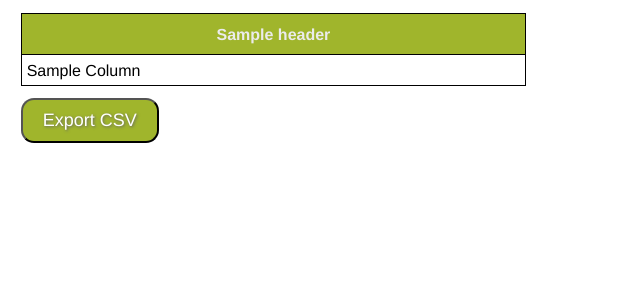
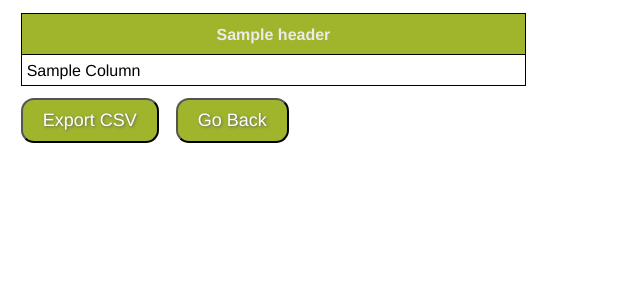
Before and after one commit to dagobailon/progress_crm_reporting, a Django app: template reporting/reporting_queries/templates/results.html in a window 1280 px wide. Shown: the top 300 px of the page, without its empty margins (0-640 px from the left). Run offline with Django 3.2, Linux system fonts and the light colour scheme; the template is opened without the code that fills it: most values are stand-ins (such as "Sample title", 1, 10 or a date in 2020); some libraries are stand-ins or nearby versions.

Commit message:
added go back button

```diff
--- a/reporting/reporting_queries/templates/results.html
+++ b/reporting/reporting_queries/templates/results.html
@@ -25,6 +25,8 @@
         </table>
        <a href='/export/{{report_id}}'>  <button class = "exportbtn"> Export CSV
     </button></a>
+    <a href='/'>  <button class = "exportbtn"> Go Back
+    </button></a>
     </body>
 
 
```
